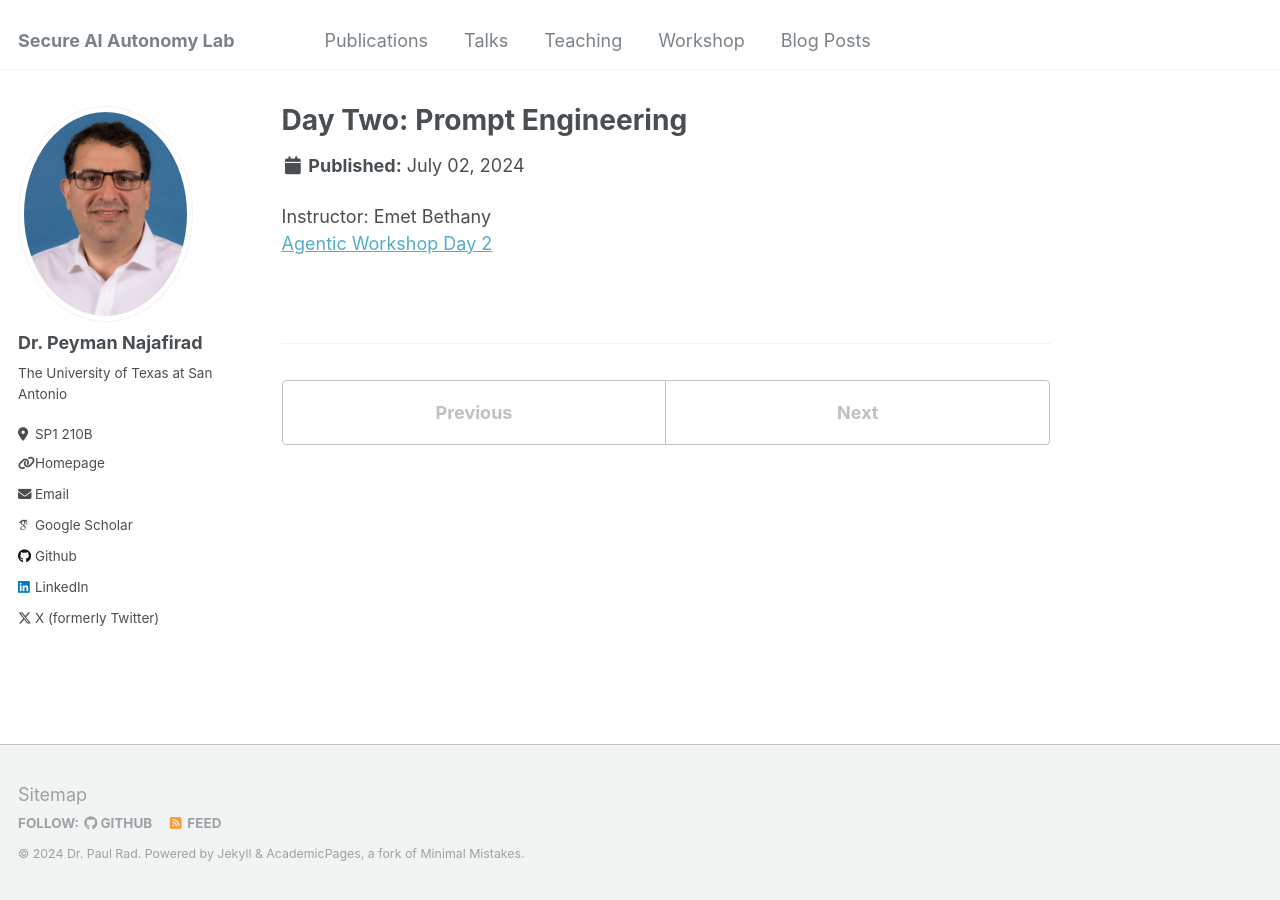
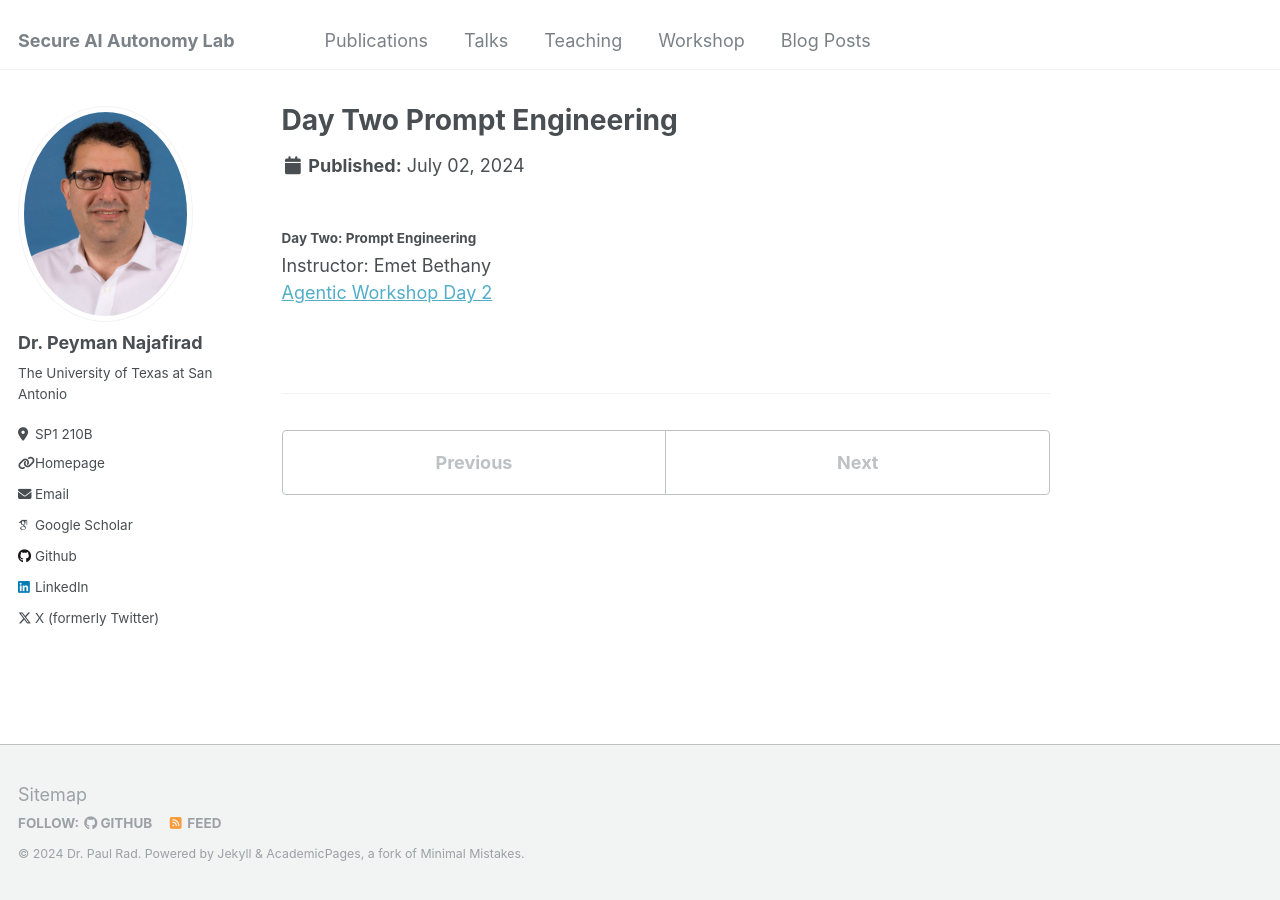
Before and after one commit to SecureAIAutonomyLab/SecureAIAutonomyLab.github.io, a Jekyll site: the page built from _workshop/2024-07-02-Day-Two-Prompt-Engineering.md, in a window 1280 px wide. Built offline with Jekyll 4.4.1, drawn with Linux system fonts in a browser that asks for light colours; some web fonts are replaced.

Commit message:
Update 2024-07-02-Day-Two-Prompt-Engineering.md

```diff
--- a/_workshop/2024-07-02-Day-Two-Prompt-Engineering.md
+++ b/_workshop/2024-07-02-Day-Two-Prompt-Engineering.md
@@ -1,5 +1,6 @@
 ---
-title: "Day Two: Prompt Engineering"
+#title: "Day Two: Prompt Engineering"
 ---
+##### Day Two: Prompt Engineering #####
 Instructor: Emet Bethany<br>
 [Agentic Workshop Day 2](https://utsacloud-my.sharepoint.com/personal/peyman_najafirad_utsa_edu/_layouts/15/onedrive.aspx?ga=1&id=%2Fpersonal%2Fpeyman%5Fnajafirad%5Futsa%5Fedu%2FDocuments%2F%5FSecure%20AI%20%26%20Autonomy%20Lab%2FAgenticWorkshop%2Fday%2D2%5FPrompt%20Engineering)
```
